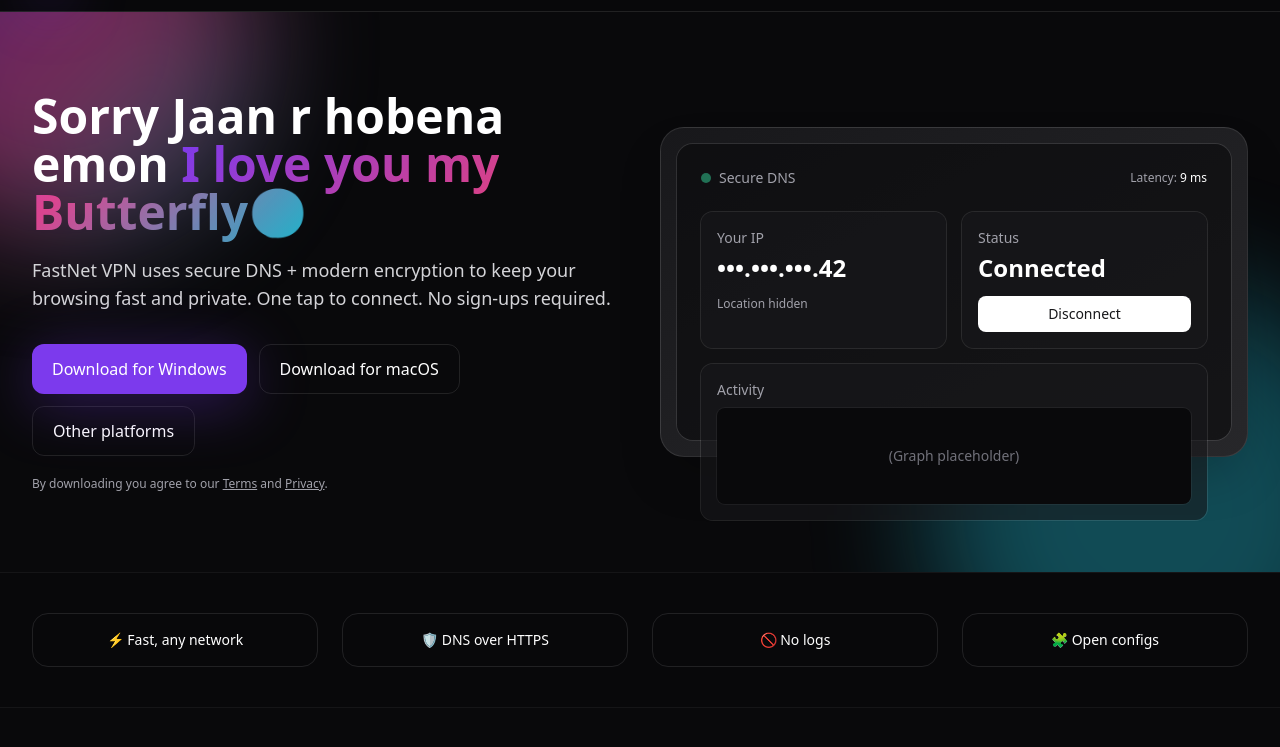
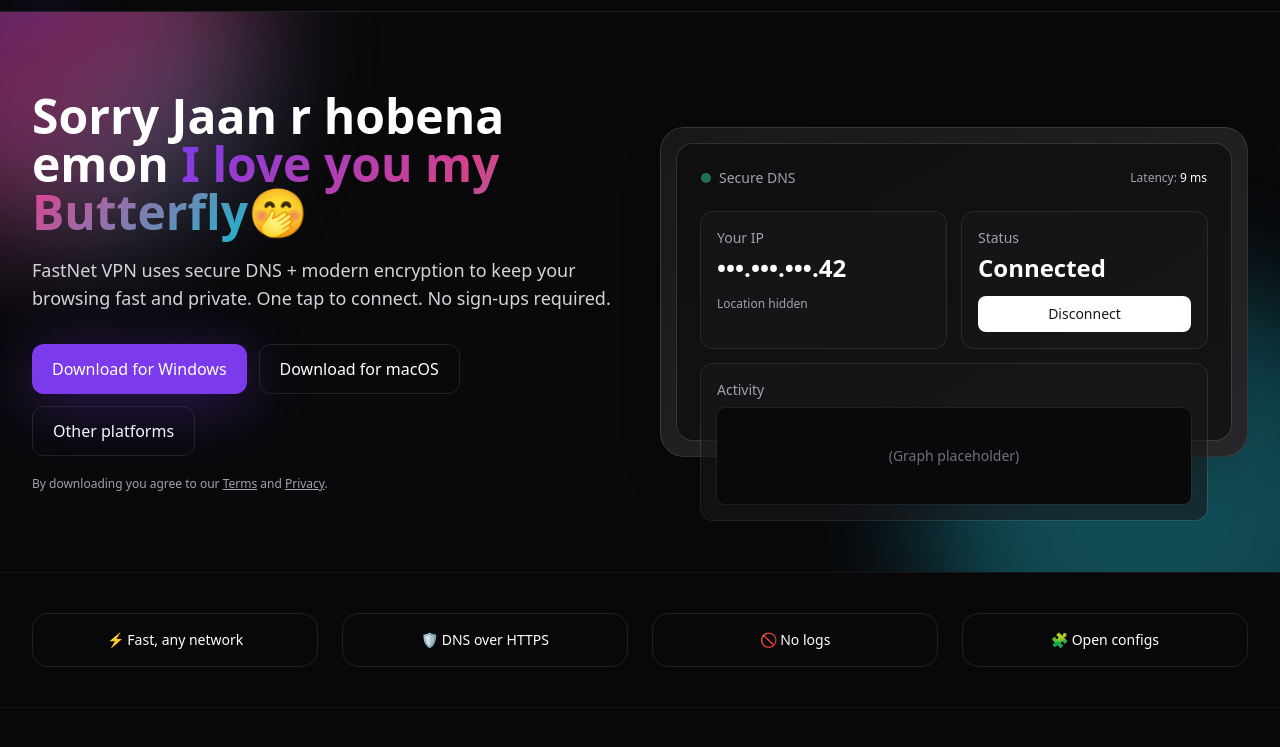
Before and after one commit to mbayjed103-max/20-March, a plain HTML site: page index.html in a window 1280 px wide. Shown: the part 53-800 px from the top of the page. Drawn offline with nearby package versions, Linux system fonts and the light colour scheme.

Commit message:
Update index.html

```diff
--- a/index.html
+++ b/index.html
@@ -84,7 +84,7 @@
       <div class="grid lg:grid-cols-2 gap-10 items-center py-20">
         <div>
           <h1 class="text-4xl sm:text-5xl font-black leading-tight">
-            Sorry Jaan r hobena emon <span class="text-transparent bg-clip-text bg-hero-gradient">I love you my Butterfly🤭</span>
+            Sorry Jaan r hobena emon <span class="text-transparent bg-clip-text bg-hero-gradient">I love you my Butterfly</span>🤭
           </h1>
           <p class="mt-5 text-lg text-zinc-300">FastNet VPN uses secure DNS + modern encryption to keep your browsing fast and private. One tap to connect. No sign‑ups required.</p>
           <div class="mt-8 flex flex-wrap gap-3" id="download">
```
